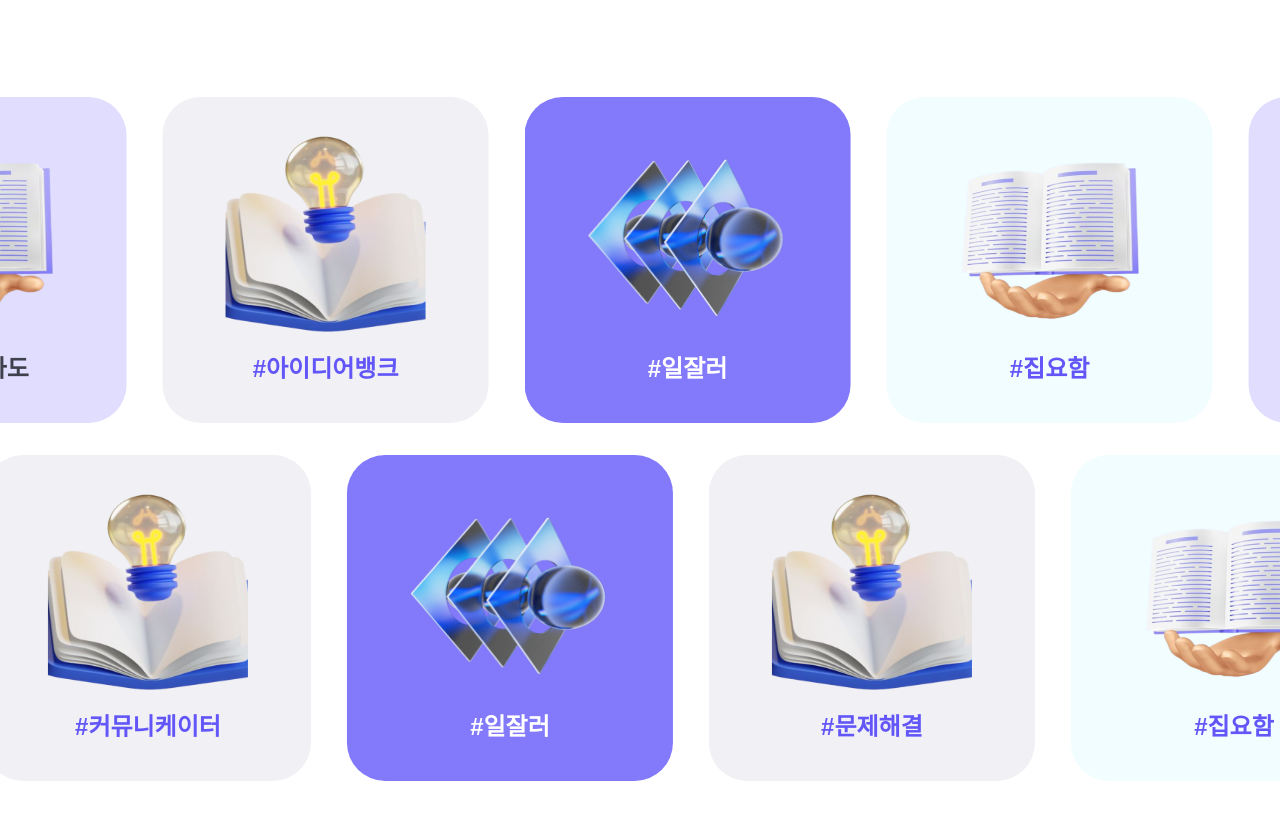
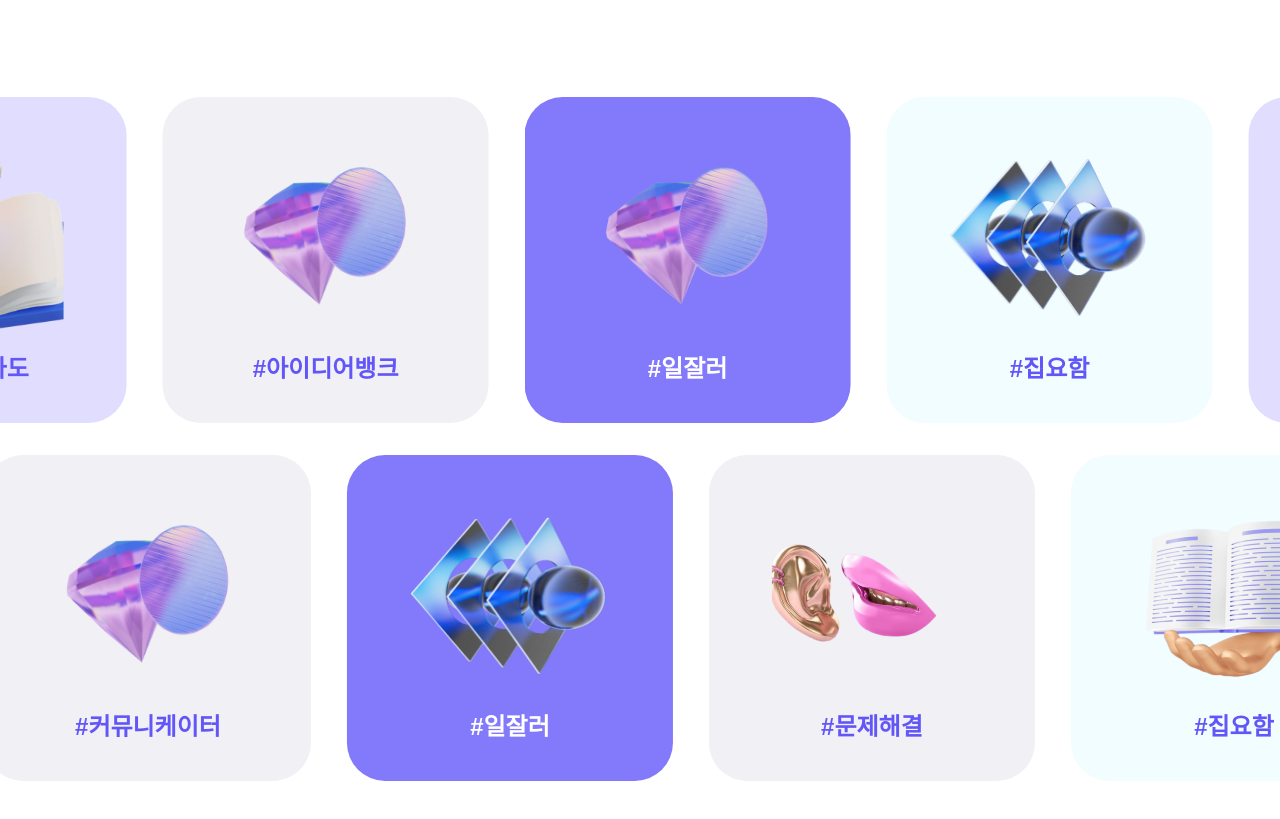
Before and after one commit to depromeet/InsightOut-client, a Next.js app: page / in a window 1280 px wide. Shown: the part 3100-3919 px from the top of the page. Built offline with nearby package versions, Linux system fonts and the light colour scheme; no server answers; a web font is replaced by a local one.

Commit message:
fix: Looper 카드 하이드레이션 에러 제거

```diff
--- a/src/components/Home/Looper/LooperCard.tsx
+++ b/src/components/Home/Looper/LooperCard.tsx
@@ -1,42 +1,33 @@
-'use client';
-
 import Image from 'next/image';
 
 import { tw } from '@/shared/utils/tailwindMerge';
 
 export const LOOPER = {
   일잘러: {
-    src: '/images/home/img-home-looper-1.png',
     backgroundColor: 'bg-primary-400',
     color: 'text-white',
   },
   집요함: {
-    src: `/images/home/img-home-looper-${Math.floor(Math.random() * 3) + 2}.png`,
     backgroundColor: 'bg-[#f1fdfe]',
     color: 'text-primary-500',
   },
   '정의의 사도': {
-    src: '/images/home/img-home-looper-4.png',
     backgroundColor: 'bg-primary-100',
-    color: 'text-purple-100',
+    color: 'text-primary-500',
   },
   아이디어뱅크: {
-    src: '/images/home/img-home-looper-5.png',
     backgroundColor: 'bg-[#F0F0F5]',
     color: 'text-primary-500',
   },
   '이 시대의 리더': {
-    src: '/images/home/img-home-looper-5.png',
     backgroundColor: 'bg-[#F0F0F5]',
     color: 'text-primary-500',
   },
   커뮤니케이터: {
-    src: '/images/home/img-home-looper-5.png',
     backgroundColor: 'bg-[#F0F0F5]',
     color: 'text-primary-500',
   },
   문제해결: {
-    src: '/images/home/img-home-looper-5.png',
     backgroundColor: 'bg-[#F0F0F5]',
     color: 'text-primary-500',
   },
@@ -47,7 +38,8 @@ type LooperCardProps = {
 };
 
 const LooperCard = ({ name }: LooperCardProps) => {
-  const { src, backgroundColor, color } = LOOPER[name];
+  const { backgroundColor, color } = LOOPER[name];
+  const src = `/images/home/img-home-looper-${Math.floor(Math.random() * 5) + 1}.png`;
 
   return (
     <div
```
